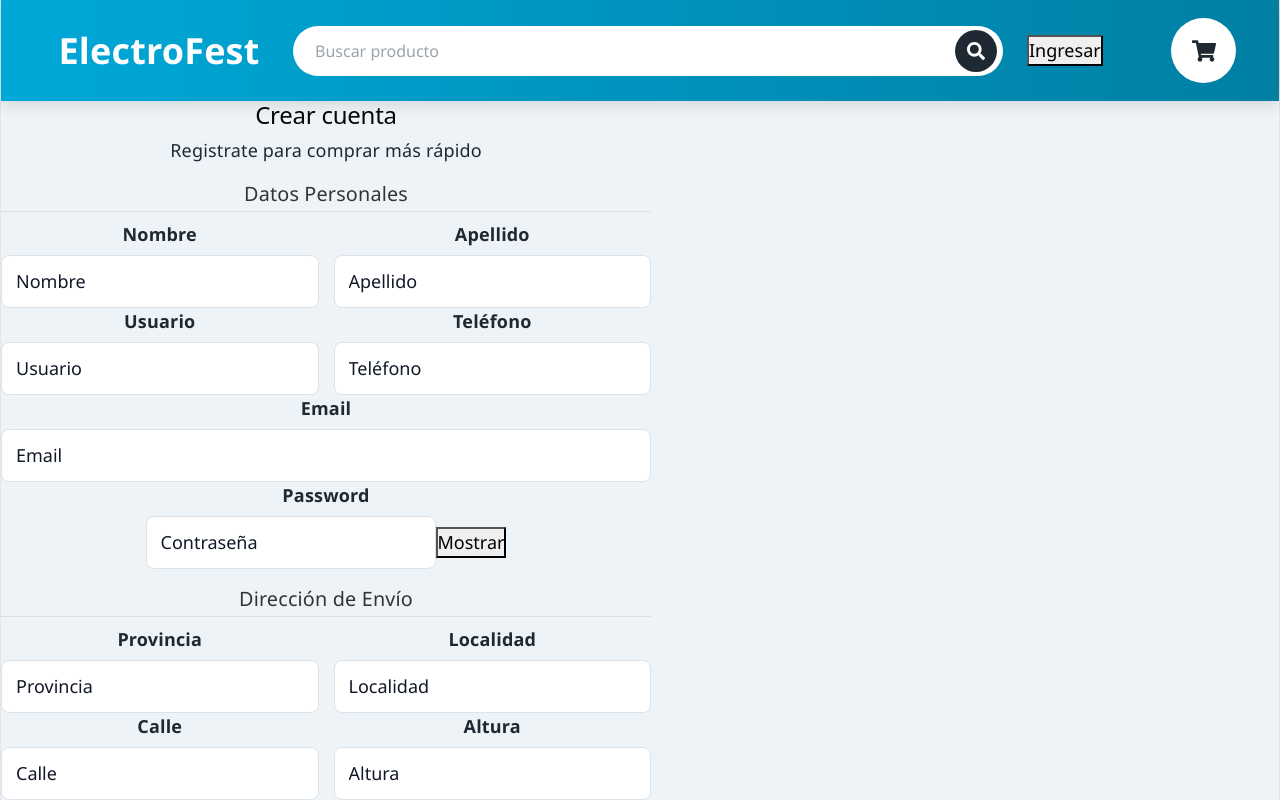
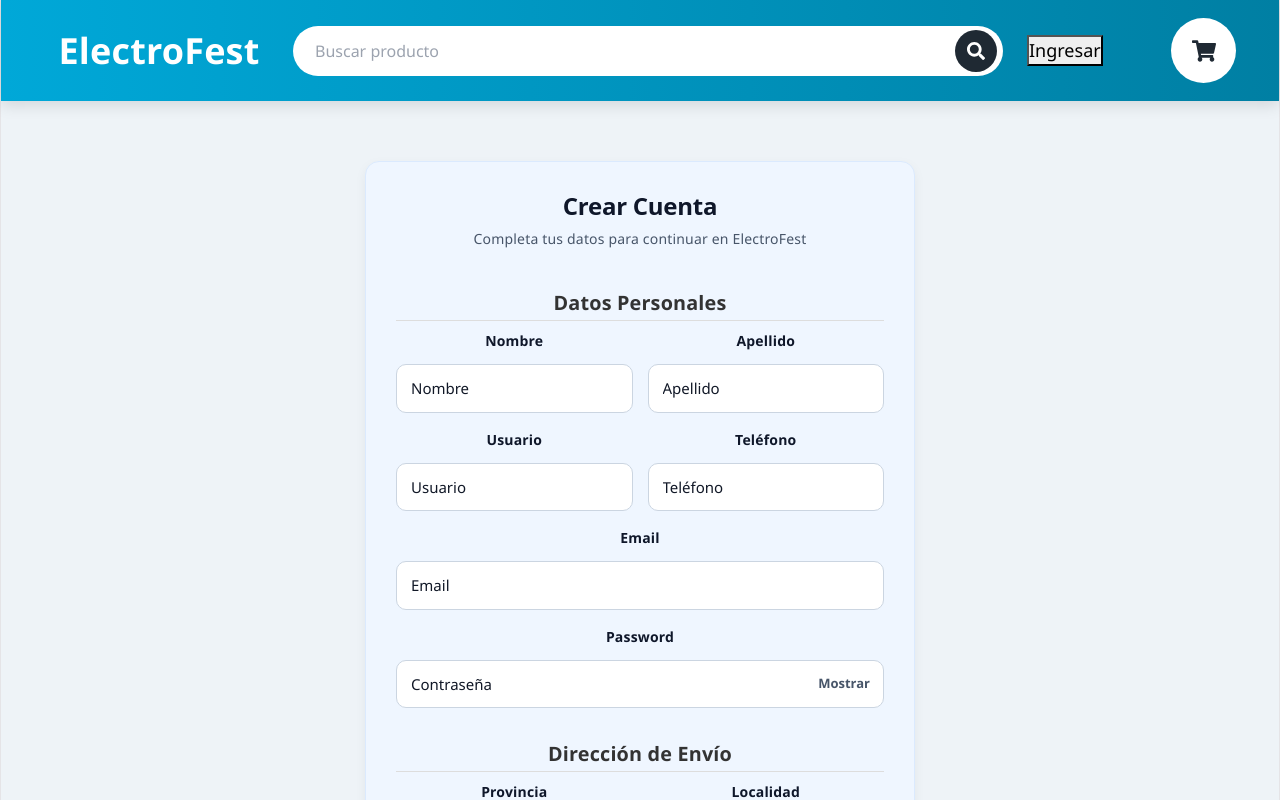
Before and after one commit to diegobufa/TP-3-Programacion, a React (Vite) app in the folder frontend/: page /registro in a window 1280 px wide. Shown: the top 800 px of the page. Built offline with nearby package versions, Linux system fonts and the light colour scheme; no server answers.

Commit message:
Agregados estilos de css a Login y Registro

```diff
--- a/frontend/src/App.css
+++ b/frontend/src/App.css
@@ -2879,3 +2879,90 @@ img {
         grid-template-columns: 1fr;
     }
 }
+
+/* =========================================================
+   ESTILOS DE AUTH (LOGIN / REGISTRO) ESTILO CHECKOUT
+   ========================================================= */
+
+.auth-checkout-card {
+    width: 100%;
+    max-width: 550px;
+    margin: 20px auto;
+    padding: 30px;
+    border-radius: 14px;
+    border: 1px solid #dbeafe;
+    background: #eff6ff;
+    box-shadow: 0 4px 12px rgba(15, 23, 42, 0.05);
+}
+
+.auth-checkout-card h2,
+.auth-checkout-card h3 {
+    color: #0f172a;
+    font-weight: 800;
+    margin-bottom: 8px;
+    text-align: center;
+}
+
+.auth-checkout-card .subtitle {
+    color: #475569;
+    font-size: 14px;
+    text-align: center;
+    margin-bottom: 24px;
+}
+
+.auth-checkout-card .field {
+    display: flex;
+    flex-direction: column;
+    margin-bottom: 16px;
+}
+
+.auth-checkout-card .field label {
+    font-weight: 600;
+    font-size: 14px;
+    color: #0f172a;
+    margin-bottom: 6px;
+}
+
+.auth-checkout-card .field input {
+    width: 100%;
+    padding: 12px 14px;
+    border-radius: 10px;
+    border: 1px solid #cbd5e1;
+    background: #ffffff;
+    color: #0f172a;
+    font-size: 15px;
+    transition: border-color 0.2s;
+}
+
+.auth-checkout-card .field input:focus {
+    outline: none;
+    border-color: #00a8d8;
+    box-shadow: 0 0 0 3px rgba(0, 168, 216, 0.15);
+}
+
+.auth-checkout-card .password-container {
+    position: relative;
+    display: flex;
+    align-items: center;
+}
+
+.auth-checkout-card .toggle-password {
+    position: absolute;
+    right: 14px;
+    background: transparent;
+    border: none;
+    color: #475569;
+    font-size: 13px;
+    font-weight: 600;
+    cursor: pointer;
+}
+
+.auth-checkout-card p a {
+    color: #007fa3;
+    text-decoration: none;
+    transition: text-decoration 0.2s;
+}
+
+.auth-checkout-card p a:hover {
+    text-decoration: underline;
+}
--- a/frontend/src/pages/login/Login.jsx
+++ b/frontend/src/pages/login/Login.jsx
@@ -47,10 +47,12 @@ export default function Login() {
     setBusqueda={setBusqueda}
   />
 
-      <main className="register-page">
+  <main className="register-page" style={{ display: 'flex', justifyContent: 'center', padding: '40px 20px' }}>
+    <div className="auth-checkout-card">
+      <h2>Iniciar Sesión</h2>
+      <p className="subtitle">Completa tus datos para continuar en ElectroFest</p>
+
       <form className="register-form" onSubmit={handleSubmit}>
-          <h2>Iniciar Sesión</h2>
-          <p className="subtitle">Ingresa a tu cuenta de ElectroFest</p>
 
           {error && <p className="error" style={{ textAlign: 'center', marginBottom: '1rem' }}>{error}</p>}
 
@@ -85,14 +87,15 @@ export default function Login() {
             </div>
           </div>
 
-          <button type="submit" disabled={loading}>
-            {loading ? "Ingresando..." : "Ingresar"}
+          <button type="submit" className="checkout-secondary-btn" style={{ width: '100%', marginTop: '20px' }}>
+            Ingresar
           </button>
 
           <p className="subtitle" style={{ marginTop: '1.5rem', textAlign: 'center' }}>
             ¿No tienes cuenta? <Link to="/registro" style={{ color: 'var(--primary-color, #007bff)', fontWeight: 'bold' }}>Regístrate aquí</Link>
           </p>
       </form>
+    </div>
   </main>
 
   <Footer />
--- a/frontend/src/pages/registro/Registro.jsx
+++ b/frontend/src/pages/registro/Registro.jsx
@@ -110,10 +110,12 @@ export default function Registro() {
         setBusqueda={setBusqueda}
       />
 
-      <main className="register-page">
-        <form className="register-form" onSubmit={handleSubmit} style={{ maxWidth: '650px' }}>
-          <h2>Crear cuenta</h2>
-          <p className="subtitle">Registrate para comprar más rápido</p>
+      <main className="register-page" style={{ display: 'flex', justifyContent: 'center', padding: '40px 20px' }}>
+  <div className="auth-checkout-card">
+    <h2>Crear Cuenta</h2>
+    <p className="subtitle">Completa tus datos para continuar en ElectroFest</p>
+
+    <form className="register-form" onSubmit={handleSubmit}>
 
           {error && <p className="error" style={{ textAlign: 'center' }}>{error}</p>}
           {success && <p className="success" style={{ textAlign: 'center' }}>Usuario registrado correctamente</p>}
@@ -203,14 +205,15 @@ export default function Registro() {
 
           </div>
 
-          <button type="submit" disabled={loading || success} style={{ marginTop: '1.5rem' }}>
+          <button type="submit" disabled={loading || success} className="checkout-secondary-btn" style={{ width: '100%', marginTop: '20px' }}>
             {loading ? "Registrando..." : "Registrar usuario"}
           </button>
 
           <p className="subtitle" style={{ marginTop: '1.5rem', textAlign: 'center' }}>
             ¿Ya tienes cuenta? <Link to="/login" style={{ color: 'var(--primary-color, #007bff)', fontWeight: 'bold' }}>Inicia sesión</Link>
           </p>
-        </form>
+          </form>
+        </div>
       </main>
 
       <Footer />
```
Lines whose indentation alone changed are shown as unchanged.
